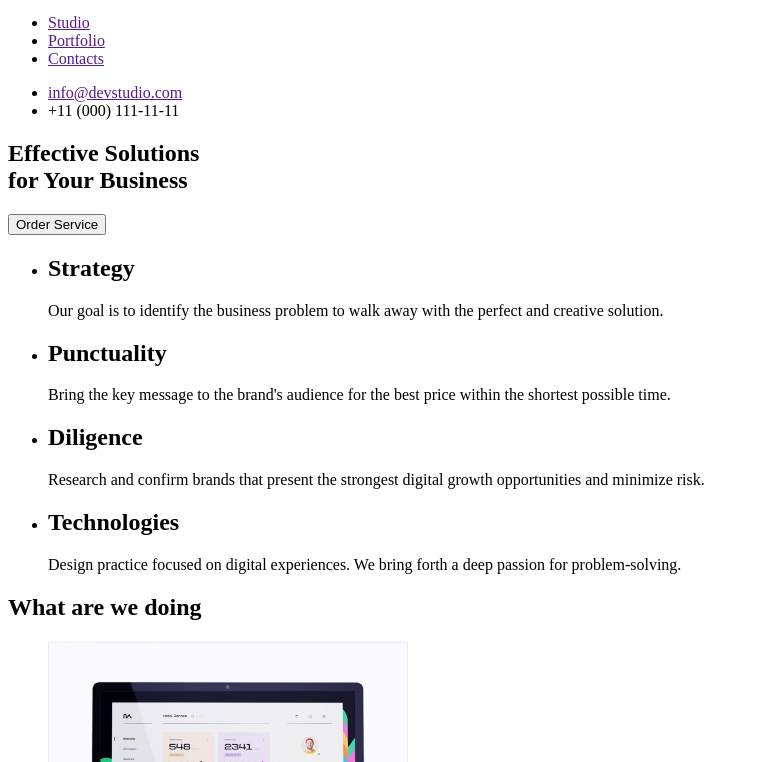
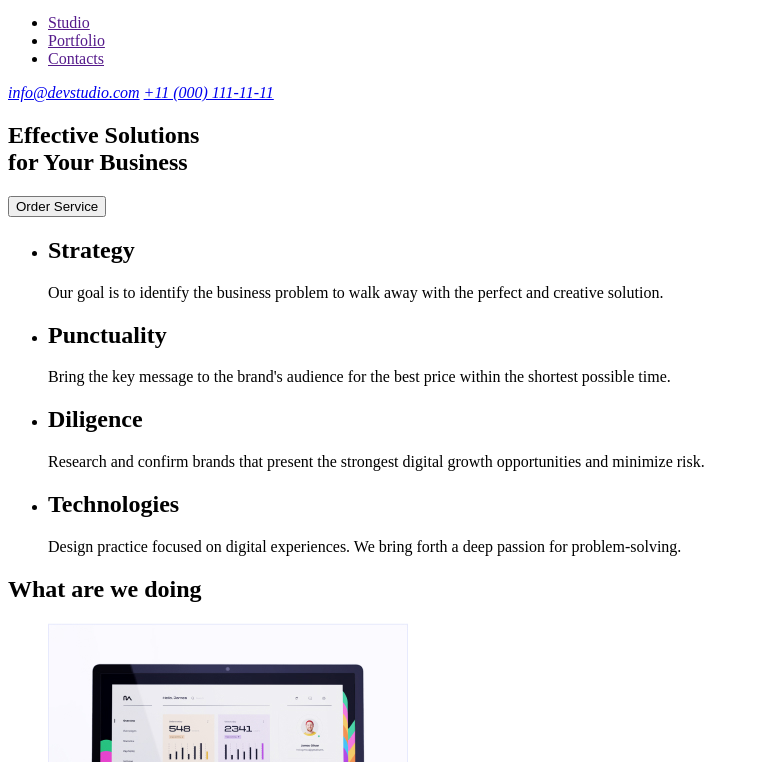
Before and after one commit to Victoria951/goit-markup-hw-01, a plain HTML site: page index.html in a window 1280 px wide. Shown: the part 38-800 px from the top of the page, without its empty margins (0-759 px from the left). Drawn offline with Linux system fonts and the light colour scheme.

Commit message:
Update index.html

```diff
--- a/index.html
+++ b/index.html
@@ -19,10 +19,10 @@
          <li><a href="">Contacts</a></li>
       </ul>
      </nav>
-      <ul>
-        <li><a href="">info@devstudio.com</a></li>
-        <li><a href=""></a>+11 (000) 111-11-11</li>
-      </ul>
+     <address>
+      <a href="mailto:info@devstudio.com">info@devstudio.com</a>
+      <a href="tel:+11 (000) 111-11-11">+11 (000) 111-11-11</a>
+    </address>
     </header>
 
     <main>
```
